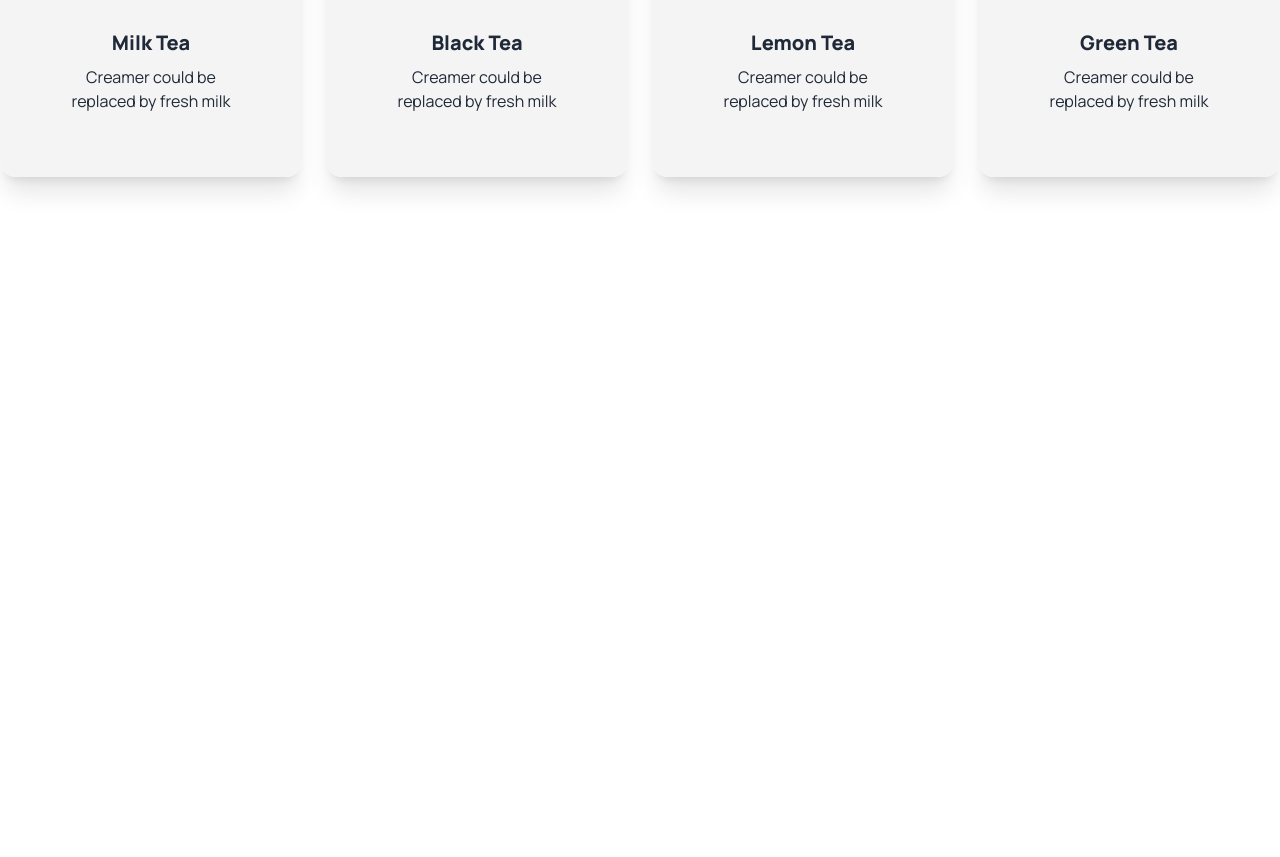
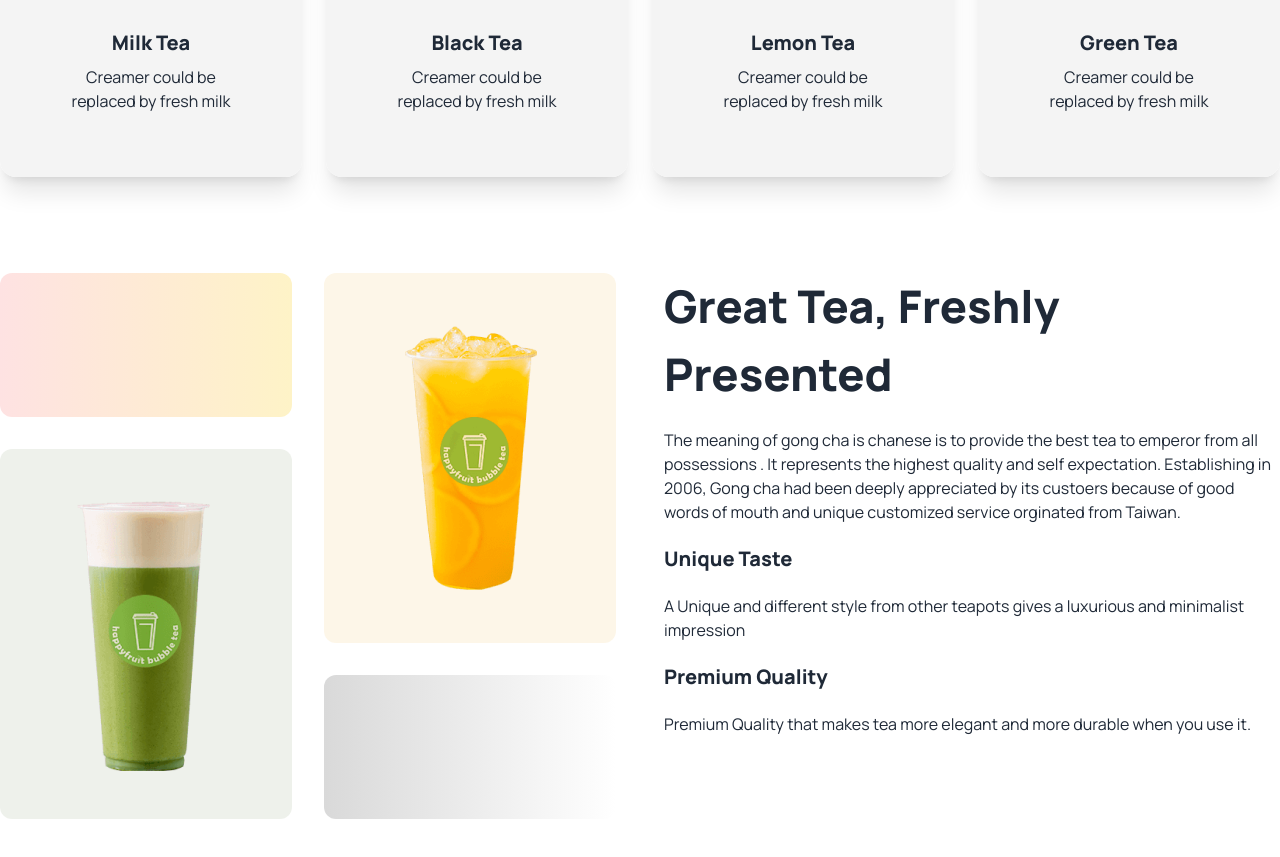
Before and after one commit to abdullah-al-marjuc-talha/tea-house-daisyUI, a plain HTML site: page index.html in a window 1280 px wide. Shown: the part 871-1728 px from the top of the page. Before the commit the page ends 1144 px from the top, so only its background shows below. Drawn offline with nearby package versions, Linux system fonts and the light colour scheme.

Commit message:
great freash tea added

```diff
--- a/index.html
+++ b/index.html
@@ -106,6 +106,23 @@
               </div>
         </div>
     </section>
+    <!-- great tea fresh tea section -->
+    <section class="my-24 gap-12 flex flex-col lg:flex-row">
+        <div class="grid gap-8 grid-cols-1 md:grid-cols-2 flex-1">
+            <div class="rounded-xl h-36 bg-gradient-to-r from-red-100 to-amber-100 "></div>
+            <div class="row-span-2 rounded-xl bg-[#E6A6231A] px-8 py-12 flex justify-center items-center"><img src="images/fresh-1.png" alt=""></div>
+            <div class="row-span-2 rounded-xl bg-[#5776391A] px-8 py-12 flex justify-center items-center"><img src="images/fresh-2.png" alt=""></div>
+            <div class="rounded-xl h-36 bg-gradient-to-r from-[#D9D9D9] to-[#FFFFFF]"></div>
+        </div>
+        <div class="space-y-5 flex-1">
+            <h3 class="text-[45px] font-extrabold">Great Tea, Freshly <br> Presented</h3>
+            <p>The meaning of gong cha is chanese is to provide the best tea to emperor from all possessions . It represents the highest quality and self expectation. Establishing in 2006, Gong cha had been deeply appreciated by its custoers  because of good words of mouth and unique customized service orginated from Taiwan.</p>
+            <h4 class="text-[20px] font-extrabold">Unique Taste</h4>
+            <p>A Unique and different style from other teapots gives a luxurious and minimalist impression</p>
+            <h4 class="text-[20px] font-extrabold mt-8">Premium Quality</h4>
+            <p>Premium Quality that makes tea more elegant and more durable when you use it.</p>
+        </div>
+    </section>
     </main>
 
     <footer></footer>
```
